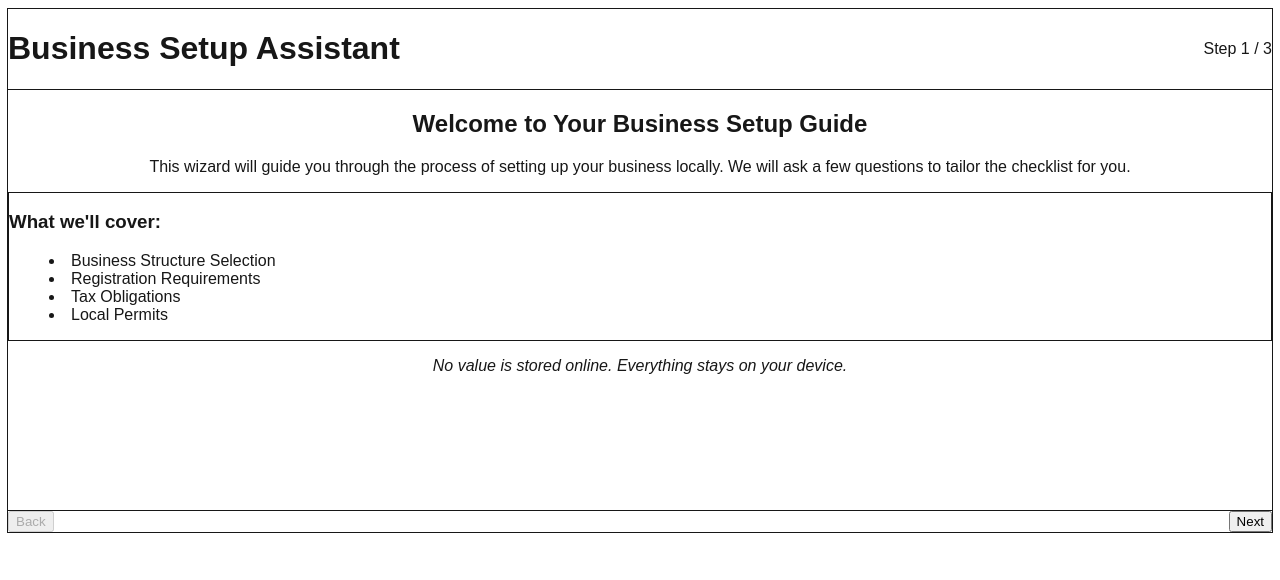
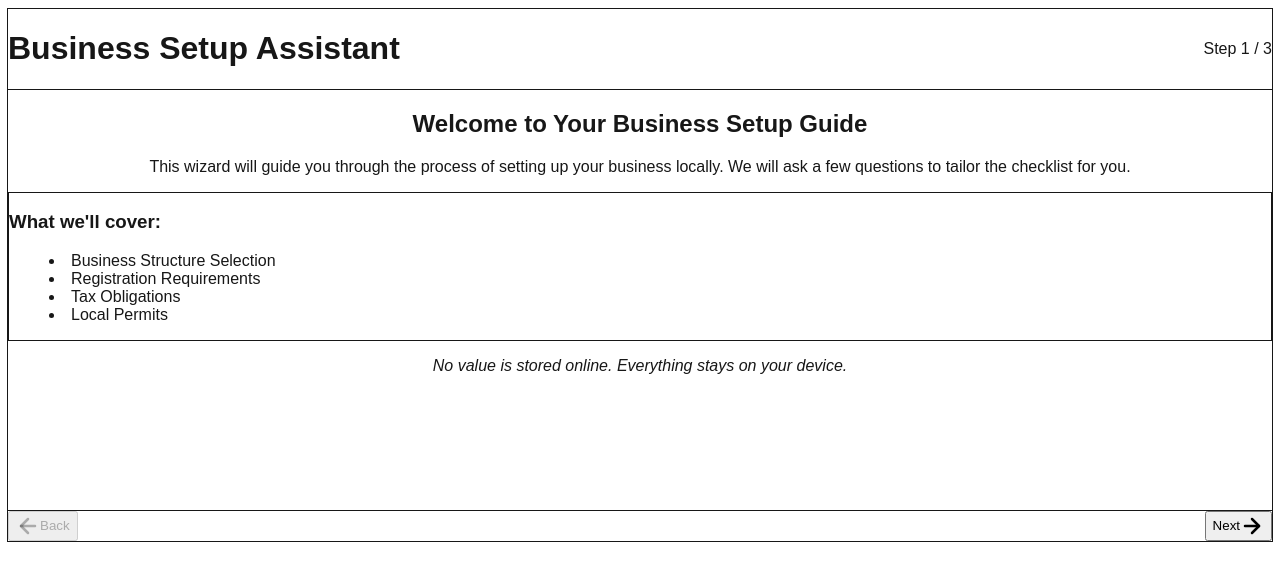
Before and after one commit to mahbubmunna/bussiness_guide, a Next.js app in the folder frontend/: page / in a window 1280 px wide. Shown: the top 580 px of the page. Built offline with nearby package versions, Linux system fonts and the light colour scheme.

Commit message:
style: enhance wizard buttons with icons and interactions

```diff
--- a/frontend/components/WizardLayout.tsx
+++ b/frontend/components/WizardLayout.tsx
@@ -2,6 +2,7 @@
 
 import React from 'react';
 import { useWizardStore } from '@/store/wizardStore';
+import { ArrowLeft, ArrowRight } from 'lucide-react';
 
 interface WizardLayoutProps {
     children: React.ReactNode;
@@ -36,19 +37,21 @@ export const WizardLayout: React.FC<WizardLayoutProps> = ({ children }) => {
                     <button
                         onClick={prevStep}
                         disabled={currentStep === 0}
-                        className={`px-6 py-2.5 rounded-lg font-medium transition-all duration-200 ${currentStep === 0
-                                ? 'bg-slate-200 text-slate-400 cursor-not-allowed'
-                                : 'bg-white border border-slate-300 text-slate-700 hover:bg-slate-50 hover:border-slate-400 shadow-sm hover:shadow'
+                        className={`flex items-center gap-2 px-6 py-2.5 rounded-xl font-semibold transition-all duration-200 ${currentStep === 0
+                            ? 'bg-slate-100 text-slate-300 cursor-not-allowed'
+                            : 'bg-white border-2 border-slate-200 text-slate-600 hover:border-slate-300 hover:bg-slate-50 hover:text-slate-900 shadow-sm hover:shadow'
                             }`}
                     >
+                        <ArrowLeft className="w-4 h-4" strokeWidth={2.5} />
                         Back
                     </button>
                     <button
                         onClick={nextStep}
-                        disabled={currentStep === totalSteps - 1} // Review step might be final for now
-                        className="px-6 py-2.5 bg-blue-600 text-white rounded-lg font-medium hover:bg-blue-700 transition-all duration-200 shadow-md shadow-blue-500/20 active:scale-[0.98]"
+                        disabled={currentStep === totalSteps - 1}
+                        className="flex items-center gap-2 px-8 py-2.5 bg-blue-600 text-white rounded-xl font-semibold hover:bg-blue-700 hover:scale-[1.02] transition-all duration-200 shadow-lg shadow-blue-500/30 active:scale-[0.98]"
                     >
                         {currentStep === totalSteps - 1 ? 'Finish' : 'Next'}
+                        <ArrowRight className="w-4 h-4" strokeWidth={2.5} />
                     </button>
                 </div>
             </div>
```
